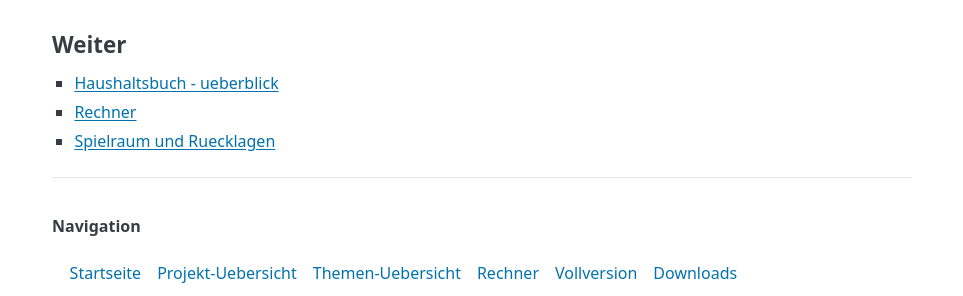
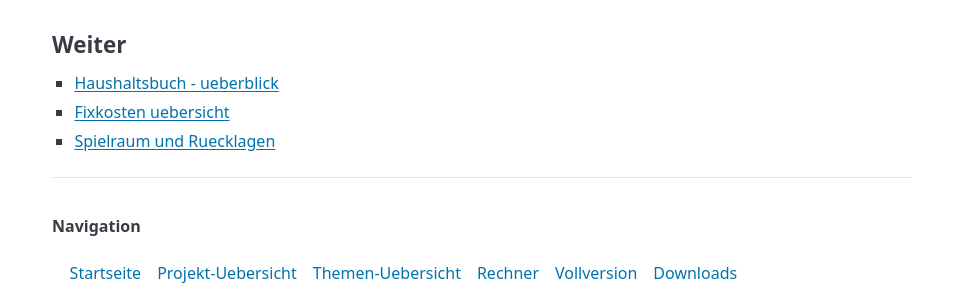
Before and after one commit to gluecklich-tools/einfach-geld-ordnen, a Jekyll site: the page built from seiten/start_in_15_minuten.md, in a window 1280 px wide. Shown: the part 742-1038 px from the top of the page, without its empty margins (158-1121 px from the left). Built offline with Jekyll 4.4.1, drawn with Linux system fonts in a browser that asks for light colours.

Commit message:
Klaus-Run: automated gates + push 2026-02-21 12:32

```diff
--- a/seiten/start_in_15_minuten.md
+++ b/seiten/start_in_15_minuten.md
@@ -30,7 +30,7 @@ Ziel: In 15 Minuten laeuft dein Haushaltsbuch als eigene Kopie.
 ## Weiter
 
 - [Haushaltsbuch - ueberblick]({{ site.baseurl }}/seiten/haushaltsbuch.html)
-- [Rechner]({{ site.baseurl }}/seiten/rechner-uebersicht.html)
+- [Fixkosten uebersicht]({{ site.baseurl }}/seiten/fixkosten-uebersicht.html)
 - [Spielraum und Ruecklagen]({{ site.baseurl }}/seiten/spielraum-ruecklagen.html)
 
 {% include no_sackgasse_footer.html %}
```
